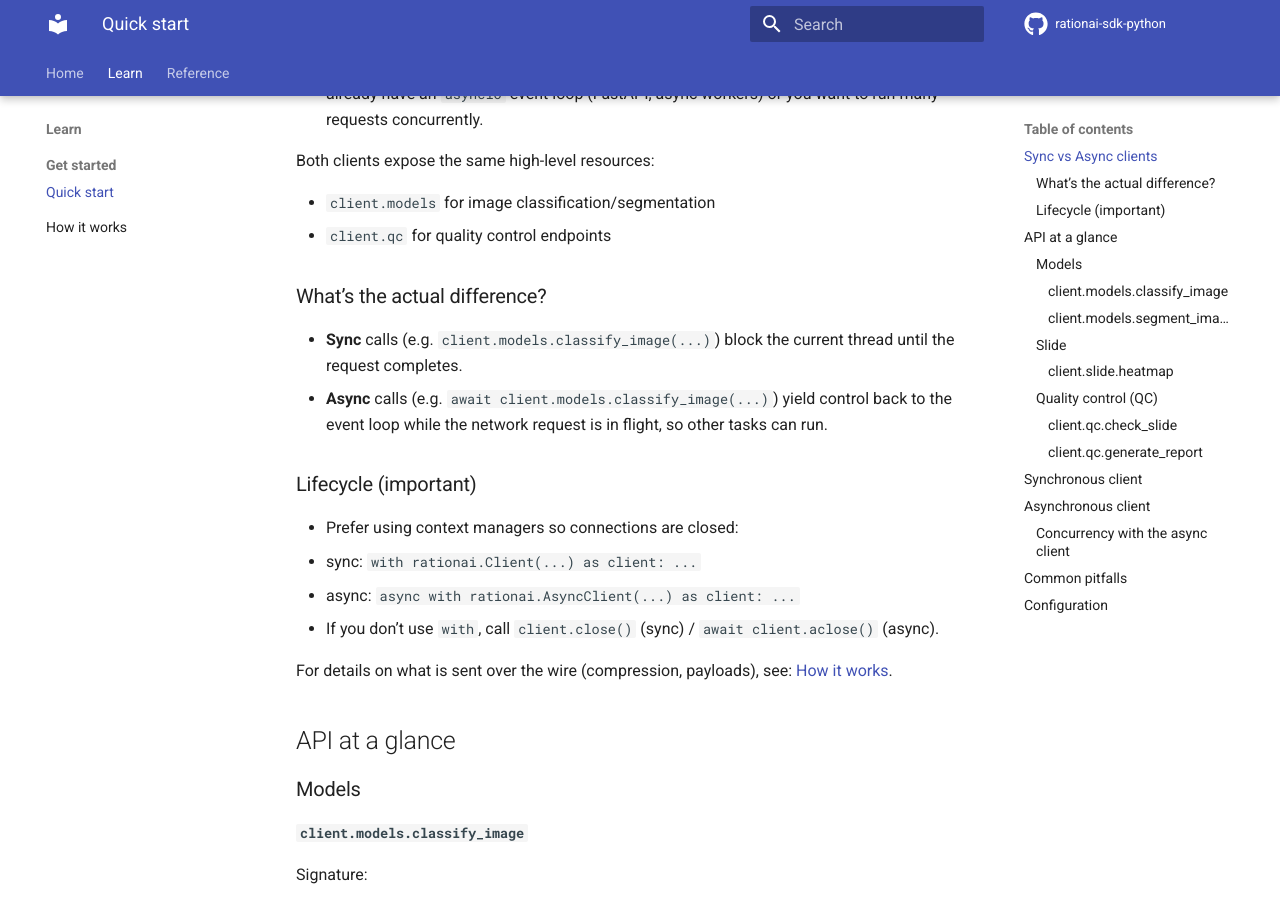
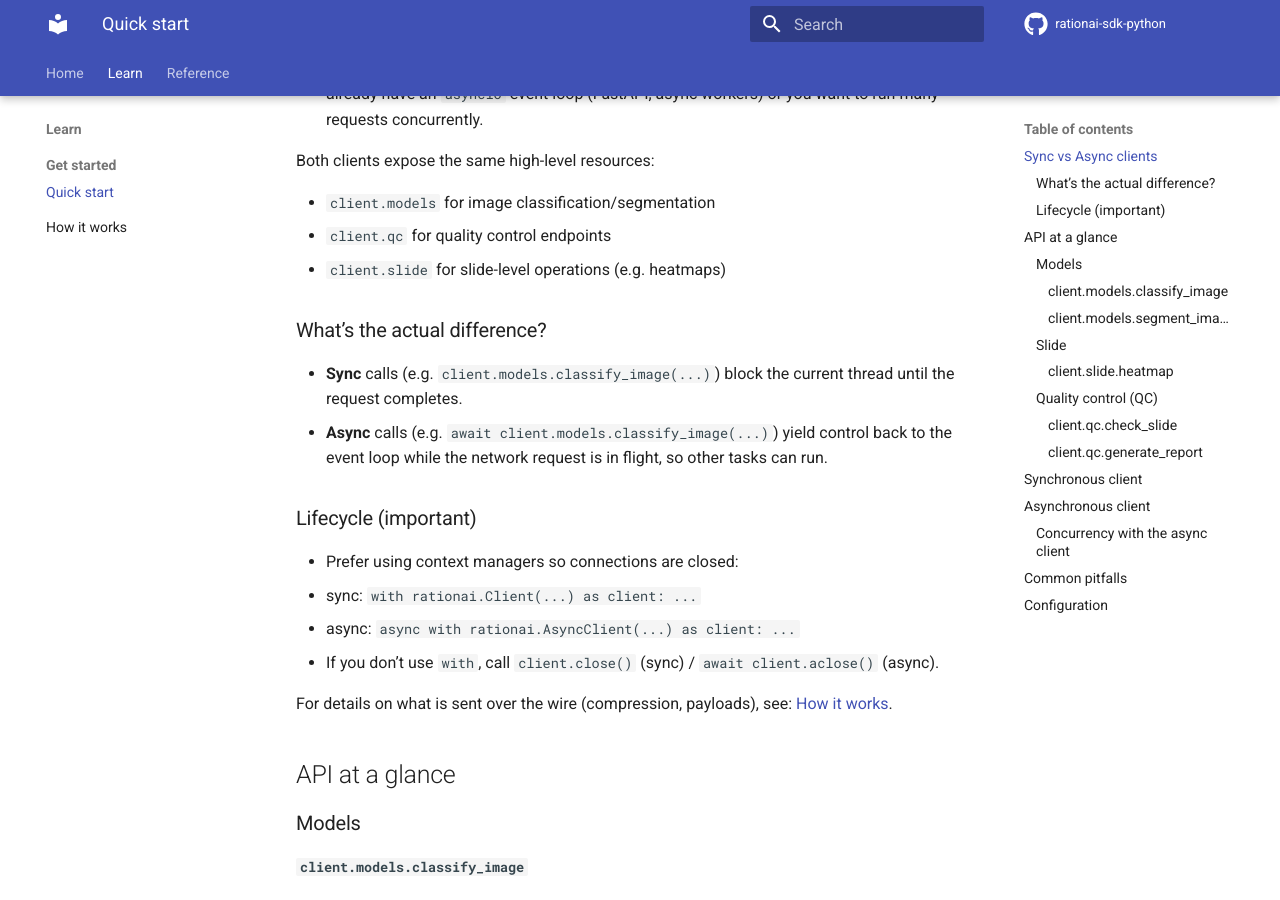
Before and after one commit to RationAI/rationai-sdk-python, an MkDocs documentation site: the page built from docs/learn/get-started/quick-start.md, in a window 1280 px wide and 900 px high, scrolled down 324 px. Built offline with MkDocs 1.6.1 and Material for MkDocs 9.7.7, drawn with Linux system fonts in a browser that asks for light colours; comment, search, counter and statistics services are not loaded; the version menu is left out.

Commit message:
fix: add slide to document start

```diff
--- a/docs/learn/get-started/quick-start.md
+++ b/docs/learn/get-started/quick-start.md
@@ -11,6 +11,7 @@ Both clients expose the same high-level resources:
 
 - `client.models` for image classification/segmentation
 - `client.qc` for quality control endpoints
+- `client.slide` for slide-level operations (e.g. heatmaps)
 
 ### What’s the actual difference?
 
```
